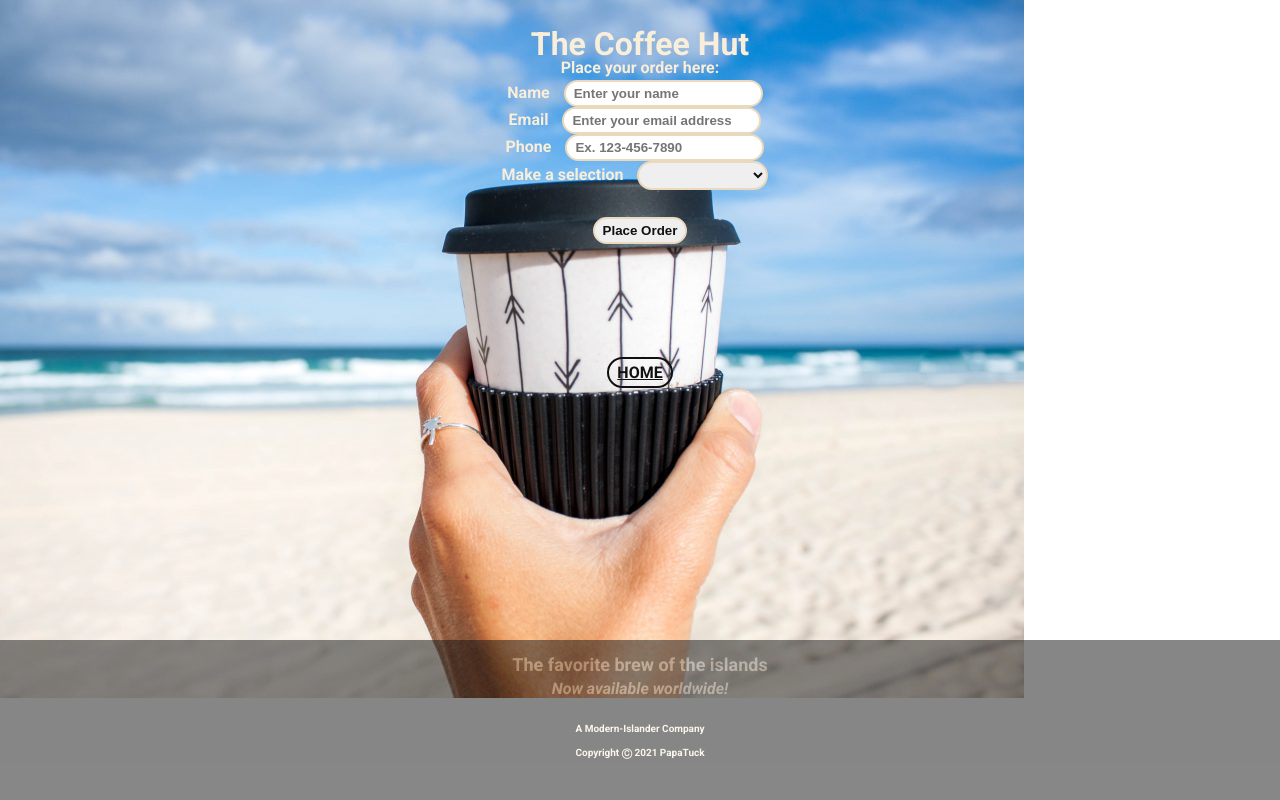
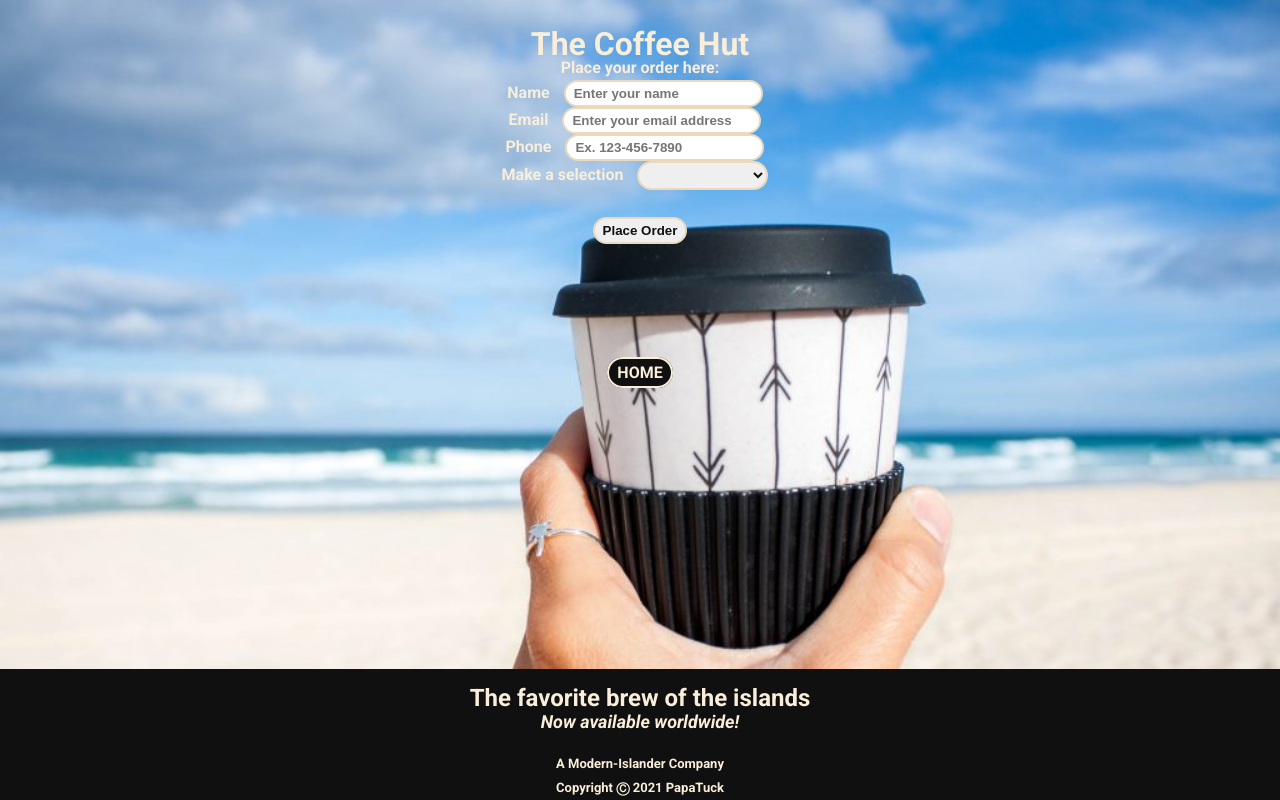
Before and after one commit to PapaTuck/SA-080321, a plain HTML site: page order-form.html in a window 1280 px wide. Drawn offline with Linux system fonts and the light colour scheme.

Commit message:
Completed Order Form

```diff
--- a/of-styles.css
+++ b/of-styles.css
@@ -14,11 +14,12 @@ body {
   background-image: url(./images/best-coffee.png);
   background-size: center;
   background-repeat: no-repeat;
-  color: #F9EED9;
+  background-color: #101010;
+  color: #f9eed9;
   text-align: center;
   overflow-x: hidden;
   width: 100%;
-  height: 100%;
+  min-height: 100%;
 }
 
 h1 {
@@ -54,7 +55,7 @@ select {
 }
 
 #submit:hover {
-  background-color: #F9EED9;
+  background-color: #f9eed9;
   color: #101010;
 }
 
@@ -74,14 +75,12 @@ nav {
 
 .tagline h3 {
   background-color: #101010;
-  opacity: .5;
   text-align: center;
   font-size: large;
 }
 
 .tagline p {
   background-color: #101010;
-  opacity: .5;
   text-align: center;
   padding-bottom: 1em;
   font-size: medium;
@@ -89,13 +88,66 @@ nav {
 }
 
 .footer {
+  background-color: #101010;
   font-size: x-small;
   text-align: center;
-  background-color: #101010;
-  opacity: .5;
   padding-top: 1.3em;
   position: absolute;
   bottom: 0;
   width: 100%;
-  height: 20%;
 }
+
+/* Media Query 1 (490 - 699) */
+
+@media screen and (min-width: 490px) {
+  main {
+    margin: 6em auto;
+  }
+
+  .tagline h3 {
+    text-align: center;
+    font-size: x-large;
+  }
+
+  .tagline p {
+    text-align: center;
+    padding-bottom: 1em;
+    font-size: large;
+    font-style: italic;
+  }
+
+  .footer {
+    font-size: small;
+    text-align: center;
+    padding-top: 1.3em;
+    position: absolute;
+    bottom: 0;
+    width: 100%;
+  }
+}
+
+/* Media Query 2 (700-1024) */
+
+@media screen and (min-width: 700px) {
+  main {
+    margin: 0 auto;
+  }
+  .home-button {
+    border: 2px solid #f9eed9;
+    border-radius: 50em;
+    color: #f9eed9;
+    background-color: #101010;
+    text-decoration: none;
+    padding: 4px 8px;
+    margin: 0 10px;
+    font-weight: bold;
+  }
+}
+
+/* Media Query 3 Desktop Size (1025 +) */
+
+@media screen and (min-width: 1025px) {
+  body {
+    background-size: cover;
+  }
+}
--- a/styles.css
+++ b/styles.css
@@ -44,7 +44,7 @@ body {
 .logo-sm {
   width: 50px;
   height: 50px;
-  padding-left: .5em;
+  padding-left: 0.5em;
 }
 
 .nav-list {
@@ -168,8 +168,8 @@ body {
   .logo-sm {
     width: 60px;
     height: 60px;
-  padding-left: .5em;
-  padding-top: .4em;
+    padding-left: 0.5em;
+    padding-top: 0.4em;
   }
 
   .nav-list {
@@ -277,13 +277,11 @@ body {
     font-size: medium;
     font-style: italic;
   }
-
 }
 
 /* Media Query 2 (700 - 1024)*/
 
 @media screen and (min-width: 700px) {
-
   /* Navbar */
 
   /* .navigation {
@@ -406,8 +404,7 @@ body {
 
 /* Footer */
 
-
-.footer {
+  /* .footer {
     grid-area: footer;
     text-align: center;
     background-color: black;
@@ -415,5 +412,13 @@ body {
     padding-bottom: 0;
     margin: 0 auto;
     font-size: xx-small;
+  } */
 }
+
+/* Media Query 3 Desktop Size (1025 +) */
+
+/* @media screen and (min-width: 1025px) {
+  body {
+    background-size: cover;
   }
+} */
```
Lines whose indentation alone changed are shown as unchanged.
